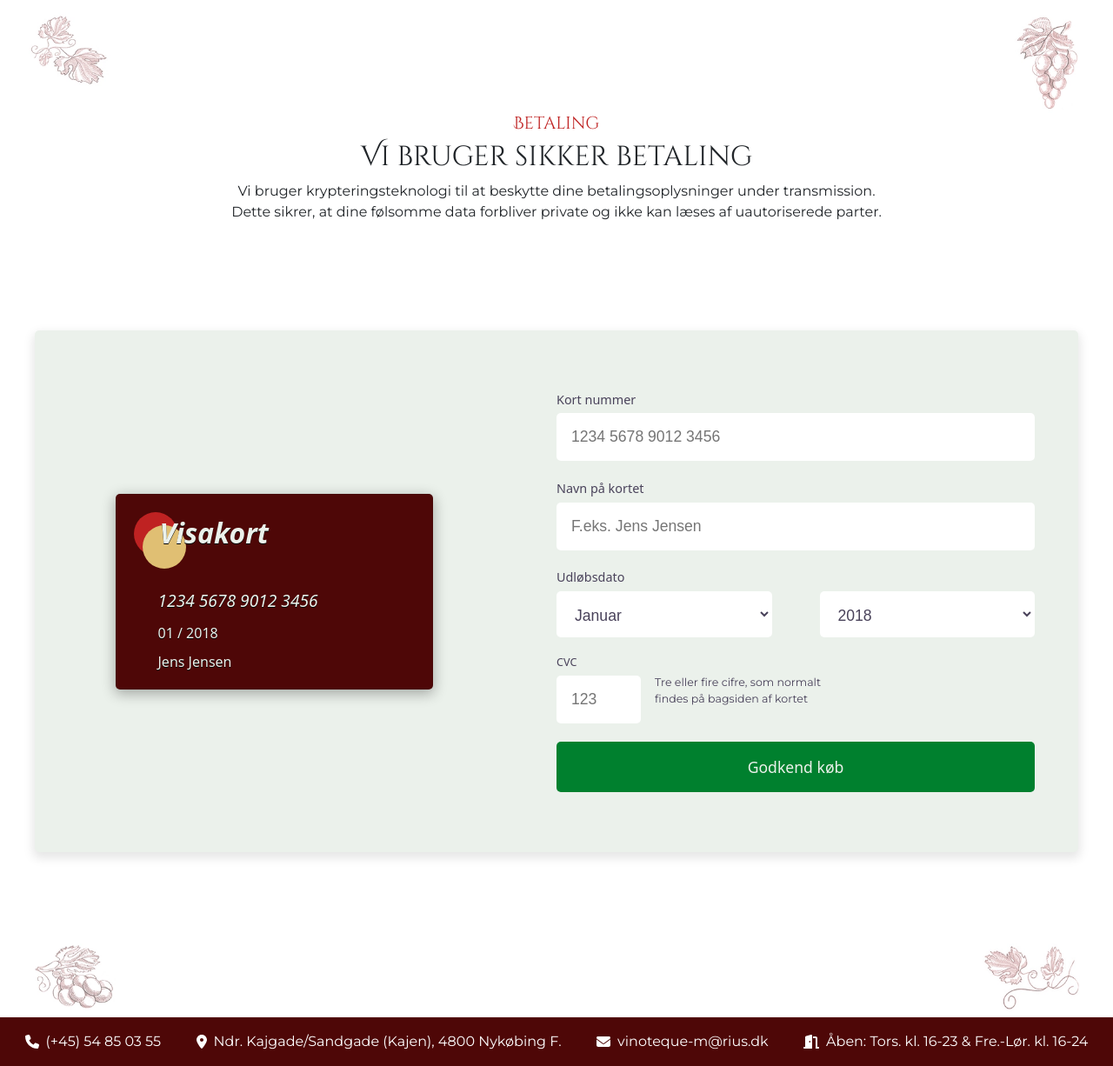
After one commit to MichaelScooter/vinoteque, a PHP site: page /betaling.php in a window 1280 px wide. The commit adds this page. Shown: the part 1009-2235 px from the top of the page at 87% size. Run offline with PHP 8.4, Linux system fonts and the light colour scheme; style sheets or scripts are compiled from the project's sources; some libraries are stand-ins or nearby versions.

Commit message:
- Oprettet betalings siden

```diff
--- /dev/null
+++ b/betaling.php
@@ -0,0 +1,153 @@
+<!-- Instruktion til webbrowser om at vi kører HTML5 -->
+<!DOCTYPE html>
+
+<!-- html starter og slutter hele dokumentet / lang=da: Fortæller siden er på dansk -->
+<html lang="da">
+
+<!-- I <head> har man opsætning - det ser brugeren ikke, men det fortæller noget om siden -->
+<head>
+    <!-- Sætter tegnsætning til utf-8 som bl.a. tillader danske bogstaver -->
+    <meta charset="utf-8">
+
+    <!-- Titel som ses oppe i browserens tab mv. -->
+    <title>Film på Storskærm ved Vinoteque Strand Cafe</title>
+    <meta name="description" content="Nyd en uforglemmelig aften med udendørs film på storskærm ved vores strand cafe på skibet Vinoteque. Kom og oplev film under åben himmel med en lækker udsigt. Book nu!">
+
+
+    <!-- Metatags der fortæller at søgemaskiner er velkomne, hvem der udgiver siden og copyright information -->
+    <meta name="robots" content="All">
+    <meta name="author" content="Udgiver">
+    <meta name="copyright" content="Information om copyright">
+
+    <?php include "includes/head.php"; ?>
+
+
+    <!-- Sikrer den vises korrekt på mobil, tablet mv. ved at tage ift. skærmstørrelse - bliver brugt til responsive websider -->
+    <meta name="viewport" content="width=device-width, initial-scale=1">
+</head>
+
+<!-- i <body> har man alt indhold på siden som brugeren kan se -->
+<body>
+<?php include "includes/navigation.php"; ?>
+
+<!-- Her skal sidens indhold ligge -->
+
+<!-- Hero Sektion -->
+<div class="container-fluid g-0 d pt-5">
+    <div>
+        <div class="position-relative">
+            <img src="images/film_mobil.webp" alt="Nyd en aften under stjernerne med film på storskærm hos Vinoteque - skab uforglemmelige minder" class="w-100 d-lg-none pt-5">
+            <img src="images/film_event_vinoteque.webp" alt="Få en unik filmoplevelse på Vinoteque med spektakulær storskærmsvisning og en behagelig atmosfære" class="w-100 d-none d-lg-block">
+            <div class="position-absolute top-0 start-0 w-100 h-100 d-flex justify-content-center align-items-center overlay">
+                <div class="text-center row pt-3 pt-lg-5">
+                    <h1 class="text-white">Betaling</h1>
+                    <p class="lead text-white">Betaling af dine tilmeldte events</p>
+                </div>
+            </div>
+        </div>
+    </div>
+</div>
+
+<!-- Drue Top -->
+<div class="container-fluid">
+    <img src="images/drue_top.webp" alt="" class="img-fluid h-100">
+</div>
+
+<div class="container pb-2">
+    <div class="row">
+        <div class="text-center">
+            <h5 class="text-primary">Betaling</h5>
+            <h2>Vi bruger sikker betaling</h2>
+            <p>Vi bruger krypteringsteknologi til at beskytte dine betalingsoplysninger under transmission. <br>Dette sikrer, at dine følsomme data forbliver private og ikke kan læses af uautoriserede parter.</p>
+        </div>
+    </div>
+</div>
+
+<div class="containerVisa">
+
+    <div class="card-body">
+
+        <div class="payment">
+
+            <div class="creditcard">
+                <div class="thecard">
+                    <div class="top-card">
+                        <div class="circle"></div>
+                        <div class="card-title">
+                            Visakort
+                        </div>
+                    </div>
+                    <div class="card-info">
+                        <div class="card-number">
+                            1234 5678 9012 3456
+                        </div>
+                        <div class="exp-date">
+                            01 / 2018
+                        </div>
+                        <div class="card-holder">
+                            Jens Jensen
+                        </div>
+                    </div>
+                </div>
+            </div>
+
+            <div class="formBetaling">
+                <formBetaling action="" method="get">
+                    <label for="cardnumber">Kort nummer</label>
+                    <input type="text" id="cardnumber" placeholder="1234 5678 9012 3456">
+                    <label for="cardholder">Navn på kortet</label>
+                    <input type="text" id="cardholder" placeholder="F.eks. Jens Jensen">
+                    <label for="exp">Udløbsdato</label>
+                    <div class="date">
+                        <select name="month" id="month">
+                            <option value="january">Januar</option>
+                            <option value="february">Februar</option>
+                            <option value="march">Marts</option>
+                            <option value="april">April</option>
+                            <option value="may">Maj</option>
+                            <option value="june">Juni</option>
+                            <option value="july">Juli</option>
+                            <option value="august">August</option>
+                            <option value="september">September</option>
+                            <option value="october">Oktober</option>
+                            <option value="november">November</option>
+                            <option value="december">December</option>
+                        </select>
+                        <select name="Year">
+                            <option value="2018">2018</option>
+                            <option value="2019">2019</option>
+                            <option value="2020">2020</option>
+                            <option value="2021">2021</option>
+                            <option value="2022">2022</option>
+                            <option value="2023">2023</option>
+                            <option value="2024">2024</option>
+                        </select>
+                    </div>
+                    <div class="small">
+                        <div class="cvc">
+                            <label for="cvc">CVC</label>
+                            <input type="text" id="cvc" maxlength="3" size="4" placeholder="123">
+                        </div>
+                        <p>Tre eller fire cifre, som normalt findes på bagsiden af kortet</p>
+                    </div>
+                    <button>Godkend køb</button>
+                </formBetaling>
+            </div>
+        </div>
+    </div>
+</div>
+
+
+<!-- Drue Bund -->
+<div class="container-fluid">
+    <img src="images/drue_bund.webp" alt="" class="img-fluid h-100">
+</div>
+
+
+
+<?php include "includes/footer.php"; ?>
+
+<script src="node_modules/bootstrap/dist/js/bootstrap.bundle.min.js"></script>
+
+</body>
+</html>
--- a/css/styles.scss
+++ b/css/styles.scss
@@ -16,7 +16,7 @@ $custom-colors: (
 				"secondary": #4e0707,
 				"farve3": #F9f9f9,
 				"farve4": #121212,
-
+				"farve5": #00802e,
 );
 
 
@@ -82,6 +82,7 @@ p{
 	background-size: cover;
 	background-position: center;
 	background-repeat: no-repeat;
+
 
 }
 
@@ -272,9 +273,10 @@ label {
 
 .promo-code-cta {
 	border-radius: 4px;
-	font-size: 0.625rem;
+	font-size: 0.8rem;
 	margin-left: 0.625rem;
-	padding: 0.6875rem 1.25rem 0.625rem;
+	padding: 0.625rem;
+	font-family: montserrat;
 }
 
 .basket-labels {
@@ -330,6 +332,14 @@ li.subtotal:before {
 	text-decoration: underline;
 	text-transform: uppercase;
 }
+
+.basket .remove button{
+	font-size:11px;
+	padding: 10px ;
+
+}
+
+
 
 .item-heading {
 	padding-left: 4.375rem;
@@ -544,3 +554,232 @@ aside {
 		padding: 0 1rem;
 	}
 }
+
+/* -- Start -Koden fra Codepen.io Betalingssiden -- */
+
+
+.containerVisa {
+	margin: auto;
+	width: 1200px;
+	height: 100vh;
+
+	display: flex;
+	align-items: center;
+	justify-content: center;
+}
+
+.card-body {
+	width: 1000px;
+	height: 600px;
+
+	border-radius: 5px;
+
+	display: flex;
+	align-items: center;
+	flex-direction: column;
+
+	background: #EBF1EB;
+
+	box-shadow: 0px 5px 12px 2px rgba(0,0,0,0.1);
+}
+
+.confirmed {
+	color: #f9f9f9;
+	font-weight: 800;
+	font-style: italic;
+	opacity: 0.6;
+}
+
+
+
+
+.payment {
+	height: 100%;
+	width: 100%;
+	display: flex;
+	align-items: center;
+	box-sizing: border-box;
+}
+
+.creditcard {
+	width: 50%;
+	height: 100%;
+	display: flex;
+	justify-content: center;
+	align-items: center;
+}
+
+.thecard {
+	width: 365px;
+	height: 225px;
+
+	display: flex;
+	flex-direction: column;
+
+	background: #4e0707;
+
+	border: 1px solid rgba(0,0,0,0.1);
+	border-radius: 5px;
+	box-shadow: 0px 4px 15px 1px rgba(0,0,0,0.3);
+
+	text-shadow: 0 1px 0 rgba(0,0,0,1);
+}
+
+.top-card {
+	display: flex;
+}
+
+.card-info {
+	width: 100%;
+	height: 100%;
+	display: flex;
+	flex-direction: column;
+	justify-content: center;
+	margin-left: 3rem;
+	color: #EBF1EB;
+	div {
+		margin: 0.3rem 0;
+	}
+	.card-number {
+		font-size: 1.2rem;
+		font-weight: 400;
+		font-style: italic;
+	}
+}
+
+.circle {
+	width: 50px;
+	height: 50px;
+
+	margin: 20px;
+
+	border-radius: 50%;
+
+	background: #bf2222;
+	&:before {
+		content: '';
+
+		position: absolute;
+
+		width: 50px;
+		height: 50px;
+
+		margin: 15px 10px;
+
+		border-radius: 50%;
+
+		background: #E0BF73;
+	}
+}
+
+.card-title {
+	margin: 20px;
+	margin-left: -40px;
+
+	z-index: 1;
+
+	color: #EBF1EB;
+
+	font-style: italic;
+	font-weight: 700;
+	font-size: 2rem;
+}
+
+.formBetaling {
+	width: 50%;
+	height: 100%;
+	margin: 0 50px;
+	display: flex;
+	justify-content: center;
+}
+
+formBetaling {
+	width: 100%;
+	display: flex;
+	flex-direction: column;
+	justify-content: center;
+
+
+	color: #49425a;
+	font-size: 0.9rem;
+	font-weight: 400;
+}
+
+label {
+	margin-bottom: 0.3rem;
+}
+
+input, select {
+	margin-bottom: 1.3rem;
+	padding: 1rem;
+
+	border-radius: 5px;
+	border: 1px solid rgba(0,0,0,0);
+
+	outline: none;
+
+	font-size: 1.1rem;
+	line-height: 1.1rem;
+	font-family: 'Muli', sans-serif;
+
+	background: #FFF;
+	color: #49425a;
+
+	transition: all 300ms ease;
+
+	&:hover {
+		transition: all 300ms ease;
+		border: 1px solid #49425A;
+	}
+}
+
+.small {
+	width: 100%;
+	display: flex;
+
+	label {
+		display: block;
+	}
+
+	p {
+		width: 200px;
+		margin-left: 1rem;
+		align-self: center;
+	}
+}
+
+select {
+	width: 45%;
+	height: 3.3rem;
+}
+
+.date {
+	display: flex;
+	justify-content: space-between;
+	label {
+		display: block;
+	}
+}
+
+button {
+	font-size: 1.1rem;
+
+
+	background: #00802e;
+	color: #EBF1EB;
+
+	padding: 1rem;
+
+	border-radius: 5px;
+	border: none;
+
+	outline: none;
+
+	cursor: pointer;
+
+	transition: all 300ms ease;
+
+	&:hover {
+		background: #333;
+	}
+}
--- a/film.php
+++ b/film.php
@@ -62,7 +62,7 @@
             <p class="lead pb-3">Velkommen til en uforglemmelig filmoplevelse på en strandcafé beliggende ved havnen. Her kan du fordybe dig i magien ved film, mens du nyder en betagende udsigt over det strålende hav og den solnedgang, der maler himlen i varme farver.</p>
            <p>Når du træder ind på strandcaféen, vil du straks blive mødt af en atmosfære af spænding og forventning. Den stemningsfulde belysning, de bløde havbrise og den beroligende lyden af bølgerne, skaber en perfekt kulisse for en aften med film og hygge. Tag plads i de komfortable siddeområder, som er placeret, så du har den bedste udsigt til både filmen på storskærmen og den naturskønne omgivelse.</p>
             <p class="lead">Pris pr. person kr. 195,-</p>
-            <a href="kontakt.php" class="btn btn-primary text-white">Tilmeld</a>
+            <a href="tilmelding.php" class="btn btn-primary text-white">Tilmeld</a>
 
         </div>
         <div class="col-12 col-md-6">
--- a/gin.php
+++ b/gin.php
@@ -62,7 +62,7 @@
             <p>Mens du træder ombord på skibet, bliver du mødt af en atmosfære af spænding og forventning. Udsigten over havet og havnen, der strækker sig ud foran dig, skaber en lækker kulisse for denne uforglemmelige gin-smagning.</p>
 
             <p class="lead">Pris pr. person kr. 245,-</p>
-            <a href="kontakt.php" class="btn btn-primary text-white">Tilmeld</a>
+            <a href="tilmelding.php" class="btn btn-primary text-white">Tilmeld</a>
 
         </div>
         <div class="col-12 col-md-6">
--- a/jazz.php
+++ b/jazz.php
@@ -62,7 +62,7 @@
             <p class="lead pb-3">Velkommen til en uforglemmelig jazzkoncert ombord på et skib, der ligger fast fortøjet i havnen. Dette event er dedikeret til elskere af jazzmusik og den magiske stemning, der følger med. </p>
             <p>Når du træder ombord på skibet, bliver du mødt af en atmosfære fyldt med spænding og forventning. Udsigten over havet og havnen danner en betagende baggrund for denne unikke jazzkoncert.</p>
             <p class="lead">Pris pr. person kr. 295,-</p>
-            <a href="kontakt.php" class="btn btn-primary text-white">Tilmeld</a>
+            <a href="tilmelding.php" class="btn btn-primary text-white">Tilmeld</a>
 
         </div>
         <div class="col-12 col-md-6">
--- a/kagebord.php
+++ b/kagebord.php
@@ -64,7 +64,7 @@
                 Mens du bevæger dig gennem skibets indre, bliver du mødt af et festligt kagebord fyldt med sønderjyske delikatesser. Det sønderjyske kagebord er kendt for sin overdådighed og enestående smag. En bred vifte af farverige kager, sprøde småkager og søde fristelser præsenteres med omhu og indbyder dig til at smage på hver enkelt lækkerbid.
             </p>
             <p class="lead">Pris pr. person kr. 245,-</p>
-            <a href="kontakt.php" class="btn btn-primary text-white">Tilmeld</a>
+            <a href="tilmelding.php" class="btn btn-primary text-white">Tilmeld</a>
 
         </div>
         <div class="col-12 col-md-6">
--- a/maveplask.php
+++ b/maveplask.php
@@ -61,7 +61,7 @@
             <p class="lead pb-3">Velkommen til det sjove og uofficielle Lolland-Falster mesterskab i maveplask, der afholdes på en hyggelig strandcafé beliggende på havnen. Dette event er dedikeret til sjov, latter og konkurrence, hvor deltagere i alle aldre kan udfolde sig og vise deres maveplaskfærdigheder. </p>
             <p>Når du ankommer til strandcaféen, vil du straks blive mødt af en afslappet atmosfære og en betagende udsigt over havet og den omkringliggende natur, der danner den perfekte kulisse for dette underholdende mesterskab.</p>
             <p class="lead">Pris pr. person kr. 95,-</p>
-            <a href="kontakt.php" class="btn btn-primary text-white">Tilmeld</a>
+            <a href="tilmelding.php" class="btn btn-primary text-white">Tilmeld</a>
         </div>
         <div class="col-12 col-md-6">
             <img src="images/event_maveplask.webp" alt="LF Mesterskab i Maveplask på Vinoteque Strand Cafe | Konkurrence og sjov" class="img-fluid h-100 rounded-3">
--- a/oel_smagning.php
+++ b/oel_smagning.php
@@ -64,7 +64,7 @@
                 Mens du bevæger dig gennem skibets dækkede områder, føles det som at træde ind i en verden af elegance og raffinement. Fra det øjeblik, du træder ombord, kan du mærke en særlig energi, der summer i luften. Den lækre udsigt over havet og havnen strækker sig ud foran dig, og du kan næsten mærke havbrisen på dit ansigt.
             </p>
             <p class="lead">Pris pr. person kr. 195,-</p>
-            <a href="kontakt.php" class="btn btn-primary text-white">Tilmeld</a>
+            <a href="tilmelding.php" class="btn btn-primary text-white">Tilmeld</a>
 
         </div>
         <div class="col-12 col-md-6">
--- a/sankt_hans.php
+++ b/sankt_hans.php
@@ -62,7 +62,7 @@
             <p class="lead pb-3">Velkommen til en magisk Sankt Hans aften kombineret med en lækker fiskefestival på en hyggelig strandcafé beliggende ved havnen. Dette event er dedikeret til at fejre den traditionsrige Sankt Hans aften og samtidig nyde en overdådig fest med lækre fiskeretter. </p>
             <p>Når du ankommer til strandcaféen, vil du straks blive betaget af den afslappede atmosfære og den betagende udsigt over havet og den omkringliggende natur, der danner den perfekte kulisse for denne unikke begivenhed.</p>
             <p class="lead">Pris pr. person kr. 195,-</p>
-            <a href="kontakt.php" class="btn btn-primary text-white">Tilmeld</a>
+            <a href="tilmelding.php" class="btn btn-primary text-white">Tilmeld</a>
         </div>
         <div class="col-12 col-md-6">
             <img src="images/evet_sankt_hans.webp" alt="Sankt Hans og Fiskefestival ved Vinoteque Strand Cafe | Magisk aften ved bålet" class="img-fluid h-100 rounded-3">
--- a/tour_france.php
+++ b/tour_france.php
@@ -63,7 +63,7 @@
             <p class="lead pb-3">Velkommen til en spændende oplevelse på en strandcafé beliggende ved havnen, hvor du kan nyde 1. etape af årets Tour de France på en stor storskærm. </p>
             <p>Dette event er dedikeret til cykelfans og entusiaster, der ønsker at opleve den intense atmosfære og dramaet fra Tour de France på en unik måde. Når du træder ind på strandcaféen, bliver du mødt af en afslappet atmosfære og en betagende udsigt over havet og den omkringliggende natur, der danner den perfekte baggrund for denne spændende begivenhed.</p>
             <p class="lead">Pris pr. person kr. 195,-</p>
-            <a href="kontakt.php" class="btn btn-primary text-white">Tilmeld</a>
+            <a href="tilmelding.php" class="btn btn-primary text-white">Tilmeld</a>
         </div>
         <div class="col-12 col-md-6">
             <img src="images/event_tour_de_france.webp" alt="Tour de France på storskærm | Oplev spændingen ved Vinoteque Strand Cafe" class="img-fluid h-100 rounded-3">
```
Also changed, not shown: tilmelding.php (+4 -5 lines).
